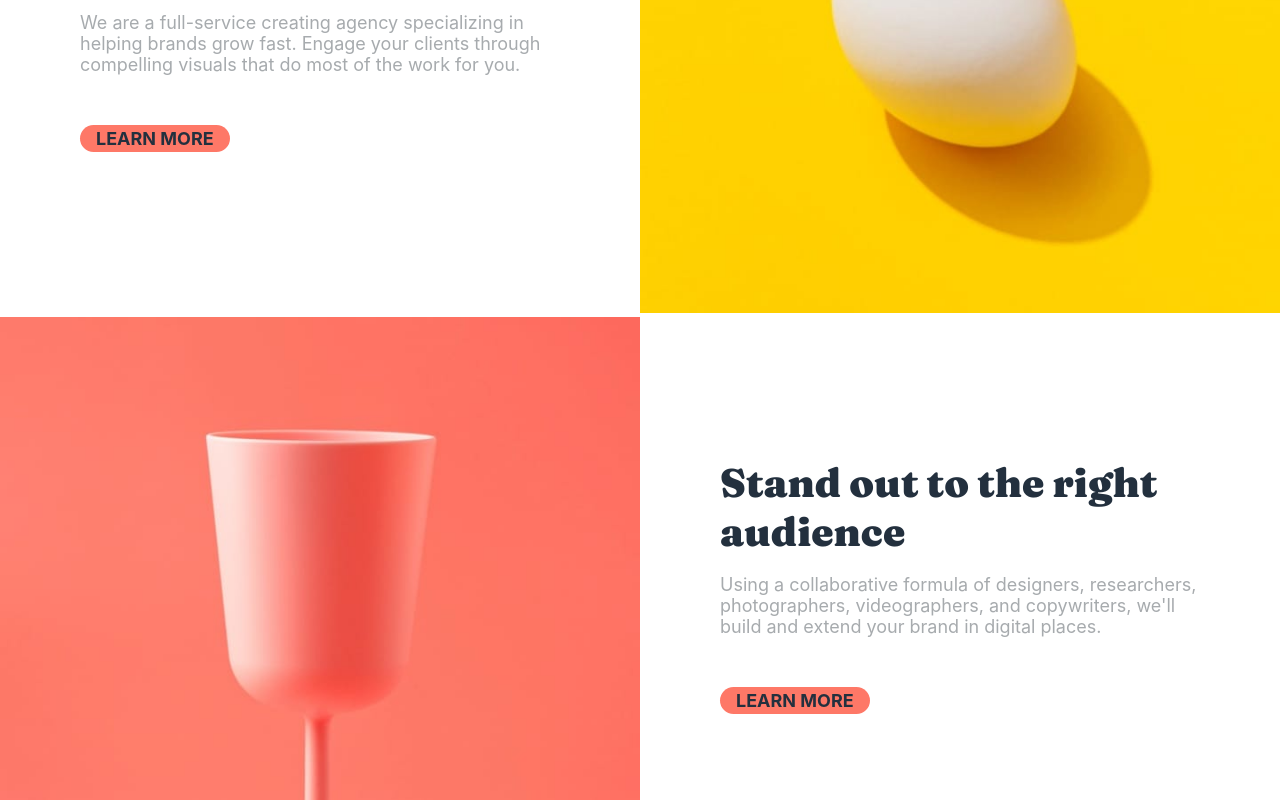
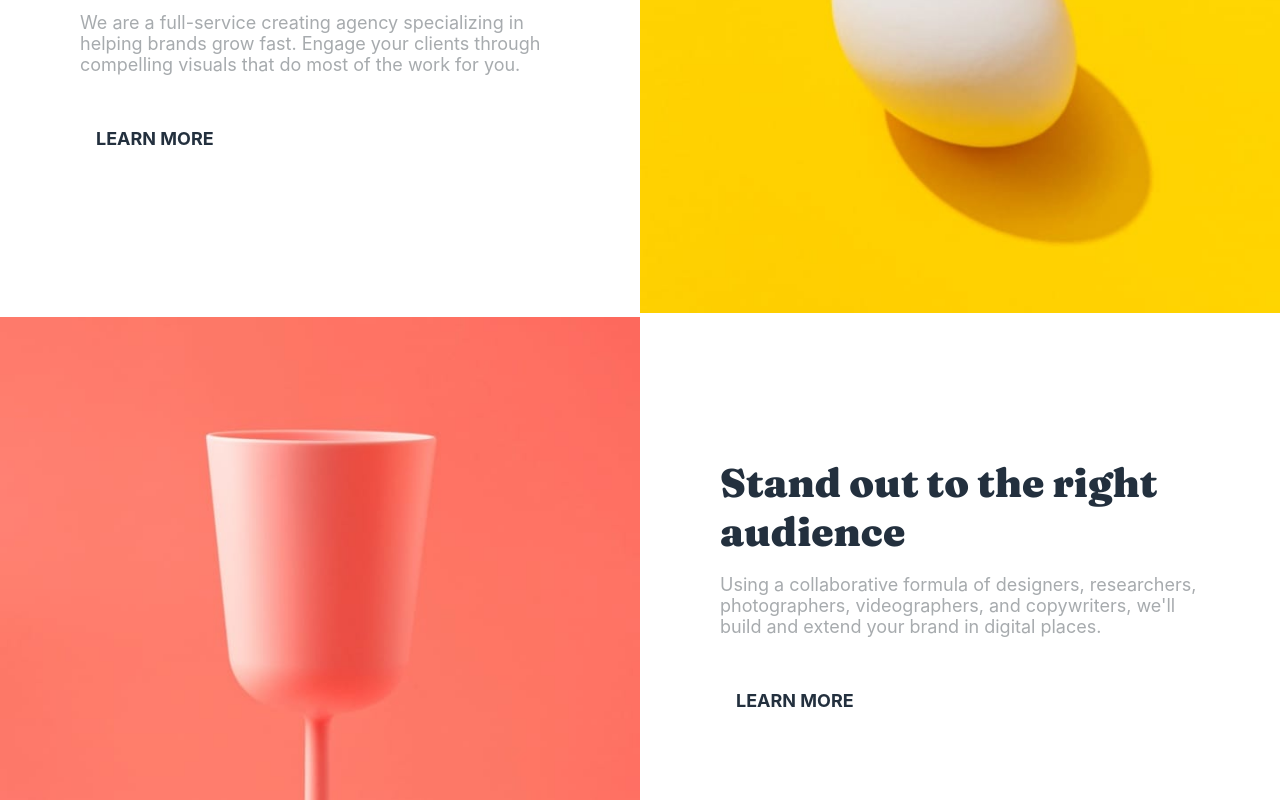
Before and after one commit to chrysellia/sunnyside-agency, a React (Create React App) app in the folder sunnyside-agency/: page / in a window 1280 px wide. Shown: the part 1020-1820 px from the top of the page. Built offline with nearby package versions, Linux system fonts and the light colour scheme.

Commit message:
Active states updated

```diff
--- a/sunnyside-agency/src/Components/Body/About/About.component.js
+++ b/sunnyside-agency/src/Components/Body/About/About.component.js
@@ -17,7 +17,10 @@ const About = () => {
                             </p>
                         </div>
                         <div className="information-wrapper">
-                            <div className="text-information">LEARN MORE</div>
+                            <div className="text-information">
+                                <div className="text-content">LEARN MORE</div>
+                                <div className="text-style"></div>
+                            </div>
                         </div>
                     </div>
                 </div>
--- a/sunnyside-agency/src/Components/Body/About/About.style.scss
+++ b/sunnyside-agency/src/Components/Body/About/About.style.scss
@@ -36,10 +36,34 @@
                         color: hsl(212, 27%, 19%);
                         font-size: 18px;
                         font-weight: bold;
-                        background-color: hsl(7, 99%, 70%);
-                        border-radius: 3rem;
                         padding: 0.2rem 1rem;
                         margin-top: 2rem;
+                        cursor: pointer;
+                        display: flex;
+                        flex-direction: column;
+                        align-items: center;
+
+                        .text-content {
+                            position: relative;
+                            z-index: 5;
+                        }
+
+                        .text-style {
+                            height: 8px;
+                            background-color: hsl(51, 100%, 49%);
+                            border-radius: 7px;
+                            margin-top: -8px;
+                            width: 110%;
+                            position: relative;
+                            z-index: 1;
+                            opacity: 0;
+                        }
+
+                        &:hover {
+                            .text-style {
+                                opacity: 1;
+                            }
+                        }
                     }
                 }
             }
--- a/sunnyside-agency/src/Components/Body/StandOut/StandOut.component.js
+++ b/sunnyside-agency/src/Components/Body/StandOut/StandOut.component.js
@@ -22,7 +22,10 @@ const StandOut = () => {
                             </p>
                         </div>
                         <div className="button-wrapper">
-                            <div className="button-information">LEARN MORE</div>
+                            <div className="button-information">
+                                <div className="button-text">LEARN MORE</div>
+                                <div className="button-style"></div>
+                            </div>
                         </div>
                     </div>
                 </div>
--- a/sunnyside-agency/src/Components/Body/StandOut/StandOut.style.scss
+++ b/sunnyside-agency/src/Components/Body/StandOut/StandOut.style.scss
@@ -43,10 +43,34 @@
                         color: hsl(212, 27%, 19%);
                         font-size: 18px;
                         font-weight: bold;
-                        background-color: hsl(7, 99%, 70%);
-                        border-radius: 3rem;
                         padding: 0.2rem 1rem;
                         margin-top: 2rem;
+                        cursor: pointer;
+
+                        display: flex;
+                        flex-direction: column;
+                        align-items: center;
+
+                        .button-text {
+                            position: relative;
+                            z-index: 5;
+                        }
+
+                        .button-style {
+                            margin-top: -8px;
+                            position: relative;
+                            background-color: hsl(7, 99%, 70%);
+                            width: 110%;
+                            height: 8px;
+                            border-radius: 7px;
+                            z-index: 1;
+                            opacity: 0;
+                        }
+                        &:hover {
+                            .button-style {
+                                opacity: 1;
+                            }
+                        }
                     }
                 }
             }
--- a/sunnyside-agency/src/Components/Footer/Footer.style.scss
+++ b/sunnyside-agency/src/Components/Footer/Footer.style.scss
@@ -31,7 +31,7 @@
                     padding-top: 2rem;
 
                     .footer-item {
-                        margin-right: 2rem;
+                        padding: 0 2rem;
                         color: hsl(167, 40%, 24%);
                         font-weight: 500;
                         cursor: pointer;
--- a/sunnyside-agency/src/Components/HomePage/HomePage.component.js
+++ b/sunnyside-agency/src/Components/HomePage/HomePage.component.js
@@ -2,7 +2,7 @@ import React from 'react'
 import Navbar from '../Navbar/Navbar.component'
 import Body from '../Body/Body.component'
 import Testimonials from '../Testimonials/Testimonials.component'
-import Gallery from '../Gallery/Gallery.component'
+import Projects from '../Projects/Projects.component'
 import Footer from '../Footer/Footer.component'
 
 const HomePage = () => {
@@ -11,7 +11,7 @@ const HomePage = () => {
             <Navbar/>
             <Body/>
             <Testimonials/>
-            <Gallery/>
+            <Projects/>
             <Footer/>
         </div>
     )
--- a/sunnyside-agency/src/Components/Navbar/Navbar.style.scss
+++ b/sunnyside-agency/src/Components/Navbar/Navbar.style.scss
@@ -42,6 +42,12 @@
                 padding: 0.7rem 1rem;
                 font-family: 'Fraunces', serif;
                 font-weight: 600;
+                cursor: pointer;
+
+                &:hover {
+                    background-color: hsl(200, 100%, 71.2%);
+                    color: white;
+                }
             }
         }
     }
--- a/sunnyside-agency/src/Components/Gallery/Gallery.component.js
+++ b/sunnyside-agency/src/Components/Projects/Projects.component.js
@@ -1,10 +1,10 @@
 import React from 'react';
-import './Gallery.style.scss';
+import './Projects.style.scss';
 
-const Gallery = () => {
+const Projects = () => {
     return (
-        <div className="gallery-component">
-            <div className="gallery-image">
+        <div className="projects-component">
+            <div className="projects-image">
                 <div className="image-item">
                     <img src="images/desktop/image-gallery-milkbottles.jpg"/>
                 </div>
@@ -22,4 +22,4 @@ const Gallery = () => {
     )
 }
 
-export default Gallery
+export default Projects
--- a/sunnyside-agency/src/Components/Gallery/Gallery.style.scss
+++ b/sunnyside-agency/src/Components/Projects/Projects.style.scss
@@ -1,5 +1,5 @@
-.gallery-component {
-    .gallery-image {
+.projects-component {
+    .projects-image {
         display: flex;
 
         .image-item {
```
